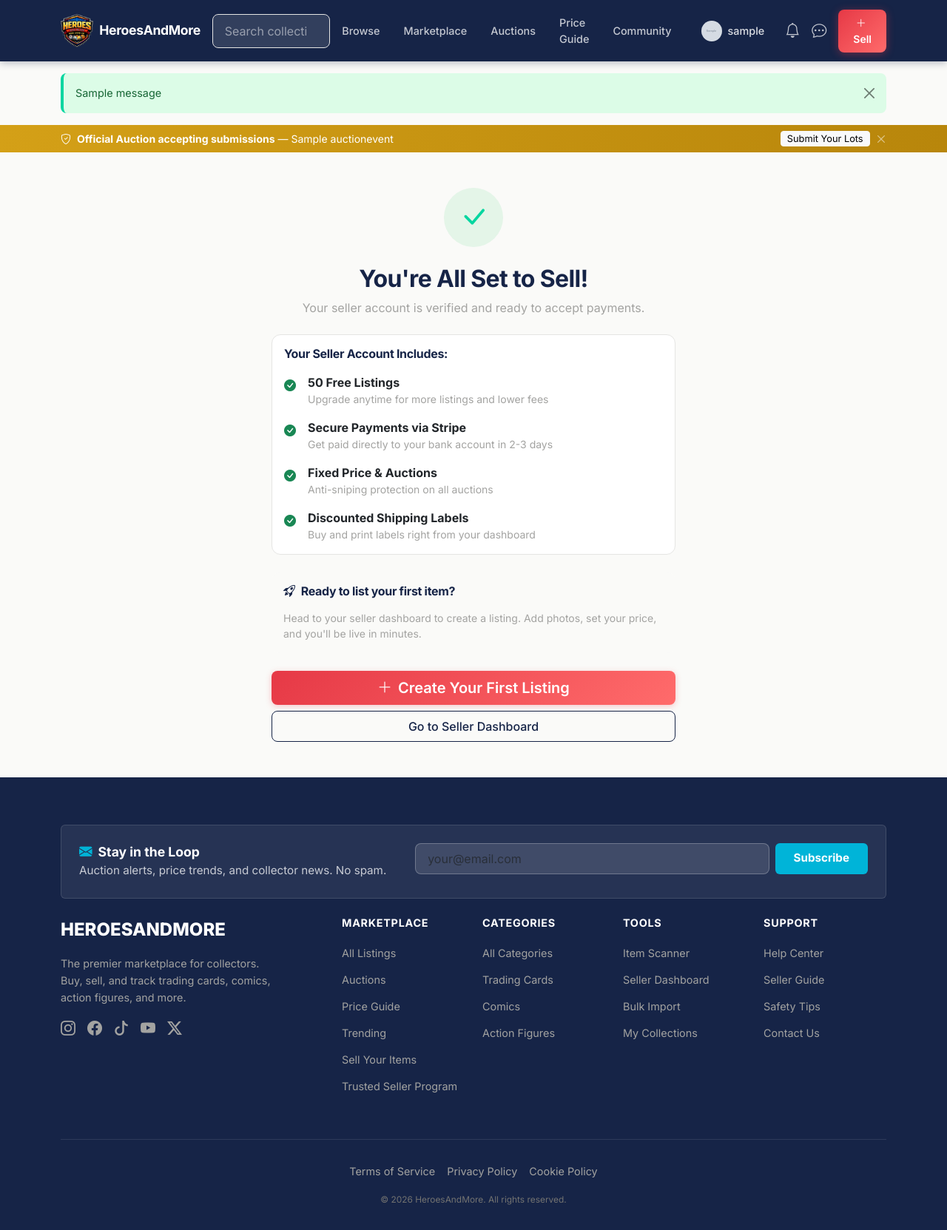
After one commit to nadermx/heroesandmore, a Django app: page /marketplace/seller-setup/complete/ in a window 1280 px wide. The commit adds this page. Shown: the whole page at 74% size. Run offline with Django 5.2, Linux system fonts and the light colour scheme; a user stored in the database is signed in; tables that the repository leaves empty hold one stand-in row (values such as "Sample post"); grey boxes marked "Sample" are stand-in pictures; one stand-in notice (Sample message) is shown; parts of the project's set-up code (start-up, migrations or seed data) failed here and were passed over; some libraries are stand-ins or nearby versions.

Commit message:
Add thank you pages for purchase, signup, and seller onboarding
- /welcome/ - shown after email confirmation with conversion pixels
- /marketplace/seller-setup/complete/ - shown after seller onboarding
- Added Google Ads and Meta pixel tracking to purchase confirmation
- All three pages fire gtag, TikTok, and Meta conversion events

Co-Authored-By: Claude Opus 4.6 <noreply@anthropic.com>

```diff
--- a/accounts/adapter.py
+++ b/accounts/adapter.py
@@ -1,4 +1,5 @@
 import logging
+from django.urls import reverse
 from allauth.account.adapter import DefaultAccountAdapter
 
 logger = logging.getLogger('accounts')
@@ -15,3 +16,7 @@ class AccountAdapter(DefaultAccountAdapter):
                 "Failed to send email to %s (template: %s): %s",
                 email, template_prefix, e
             )
+
+    def get_email_confirmation_redirect_url(self, request):
+        """Redirect to welcome page after email confirmation."""
+        return reverse('welcome')
--- a/app/urls.py
+++ b/app/urls.py
@@ -70,6 +70,7 @@ urlpatterns = [
     path('newsletter/unsubscribe/<str:token>/', newsletter_unsubscribe, name='newsletter_unsubscribe'),
 
     # Static pages
+    path('welcome/', TemplateView.as_view(template_name='pages/welcome.html'), name='welcome'),
     path('about/', about, name='about'),
     path('help/', TemplateView.as_view(template_name='pages/help.html'), name='help'),
     path('seller-guide/', TemplateView.as_view(template_name='pages/seller_guide.html'), name='seller_guide'),
--- a/marketplace/urls.py
+++ b/marketplace/urls.py
@@ -68,6 +68,7 @@ urlpatterns = [
     path('seller-setup/', views.seller_setup, name='seller_setup'),
     path('seller-setup/session/', views.seller_setup_session, name='seller_setup_session'),
     path('seller-setup/return/', views.seller_setup_return, name='seller_setup_return'),
+    path('seller-setup/complete/', views.seller_setup_complete, name='seller_setup_complete'),
     path('seller/stripe-dashboard/', views.seller_stripe_dashboard, name='seller_stripe_dashboard'),
 
     # Webhooks
--- a/marketplace/views.py
+++ b/marketplace/views.py
@@ -1712,11 +1712,19 @@ def seller_setup_return(request):
         ConnectService.update_account_status(request.user)
 
     if profile.stripe_account_complete:
-        messages.success(request, 'Your seller account setup is complete! You can now receive payments.')
+        return redirect('marketplace:seller_setup_complete')
     else:
         messages.warning(request, 'Please complete all required information to start selling.')
-
-    return redirect('seller_tools:dashboard')
+        return redirect('marketplace:seller_setup')
+
+
+@login_required
+def seller_setup_complete(request):
+    """Thank you page after completing seller onboarding"""
+    profile = request.user.profile
+    if not profile.stripe_account_complete:
+        return redirect('marketplace:seller_setup')
+    return render(request, 'marketplace/seller_setup_complete.html')
 
 
 @login_required
--- /dev/null
+++ b/templates/marketplace/seller_setup_complete.html
@@ -0,0 +1,97 @@
+{% extends 'base.html' %}
+
+{% block title %}Seller Account Ready - HeroesAndMore{% endblock %}
+
+{% block content %}
+<div class="container py-5">
+    <div class="row justify-content-center">
+        <div class="col-lg-6 text-center">
+            <div class="mb-4">
+                <div class="rounded-circle d-inline-flex align-items-center justify-content-center" style="width: 80px; height: 80px; background: rgba(34, 197, 94, 0.1);">
+                    <i class="bi bi-check-lg" style="font-size: 2.5rem; color: var(--accent-success);"></i>
+                </div>
+            </div>
+
+            <h1 style="font-size: 2rem; margin-bottom: 0.5rem;">You're All Set to Sell!</h1>
+            <p class="text-muted mb-4">Your seller account is verified and ready to accept payments.</p>
+
+            <!-- What's included -->
+            <div class="card text-start mb-4">
+                <div class="card-body">
+                    <h6 class="fw-bold mb-3">Your Seller Account Includes:</h6>
+                    <div class="d-flex align-items-start mb-3">
+                        <i class="bi bi-check-circle-fill text-success me-3 mt-1"></i>
+                        <div>
+                            <strong>50 Free Listings</strong>
+                            <div class="text-muted small">Upgrade anytime for more listings and lower fees</div>
+                        </div>
+                    </div>
+                    <div class="d-flex align-items-start mb-3">
+                        <i class="bi bi-check-circle-fill text-success me-3 mt-1"></i>
+                        <div>
+                            <strong>Secure Payments via Stripe</strong>
+                            <div class="text-muted small">Get paid directly to your bank account in 2-3 days</div>
+                        </div>
+                    </div>
+                    <div class="d-flex align-items-start mb-3">
+                        <i class="bi bi-check-circle-fill text-success me-3 mt-1"></i>
+                        <div>
+                            <strong>Fixed Price & Auctions</strong>
+                            <div class="text-muted small">Anti-sniping protection on all auctions</div>
+                        </div>
+                    </div>
+                    <div class="d-flex align-items-start">
+                        <i class="bi bi-check-circle-fill text-success me-3 mt-1"></i>
+                        <div>
+                            <strong>Discounted Shipping Labels</strong>
+                            <div class="text-muted small">Buy and print labels right from your dashboard</div>
+                        </div>
+                    </div>
+                </div>
+            </div>
+
+            <!-- Next steps -->
+            <div class="card text-start mb-4" style="background: var(--gray-50); border: none;">
+                <div class="card-body">
+                    <h6 class="fw-bold mb-3"><i class="bi bi-rocket-takeoff me-2"></i>Ready to list your first item?</h6>
+                    <p class="text-muted small mb-0">Head to your seller dashboard to create a listing. Add photos, set your price, and you'll be live in minutes.</p>
+                </div>
+            </div>
+
+            <div class="d-grid gap-2">
+                <a href="{% url 'marketplace:listing_create' %}" class="btn btn-dark btn-lg">
+                    <i class="bi bi-plus-lg me-2"></i>Create Your First Listing
+                </a>
+                <a href="{% url 'seller_tools:dashboard' %}" class="btn btn-outline-dark">
+                    Go to Seller Dashboard
+                </a>
+            </div>
+        </div>
+    </div>
+</div>
+
+<script>
+// Google Ads conversion tracking
+if (typeof gtag !== 'undefined') {
+    gtag('event', 'conversion', {
+        'send_to': window.__gaSellerConversionId || '',
+        'event_category': 'seller_signup',
+        'event_label': 'seller_setup_complete'
+    });
+}
+// TikTok Pixel
+if (typeof ttq !== 'undefined') {
+    ttq.track('CompleteRegistration', {
+        content_name: 'seller_setup',
+        status: 'complete'
+    });
+}
+// Meta Pixel
+if (typeof fbq !== 'undefined') {
+    fbq('track', 'CompleteRegistration', {
+        content_name: 'seller_setup',
+        status: 'complete'
+    });
+}
+</script>
+{% endblock %}
```
Also changed, not shown: marketplace/tests/test_views.py (+3 -3 lines), templates/marketplace/checkout_complete.html (+19 -0 lines), templates/pages/welcome.html (added, +87 -0 lines).
